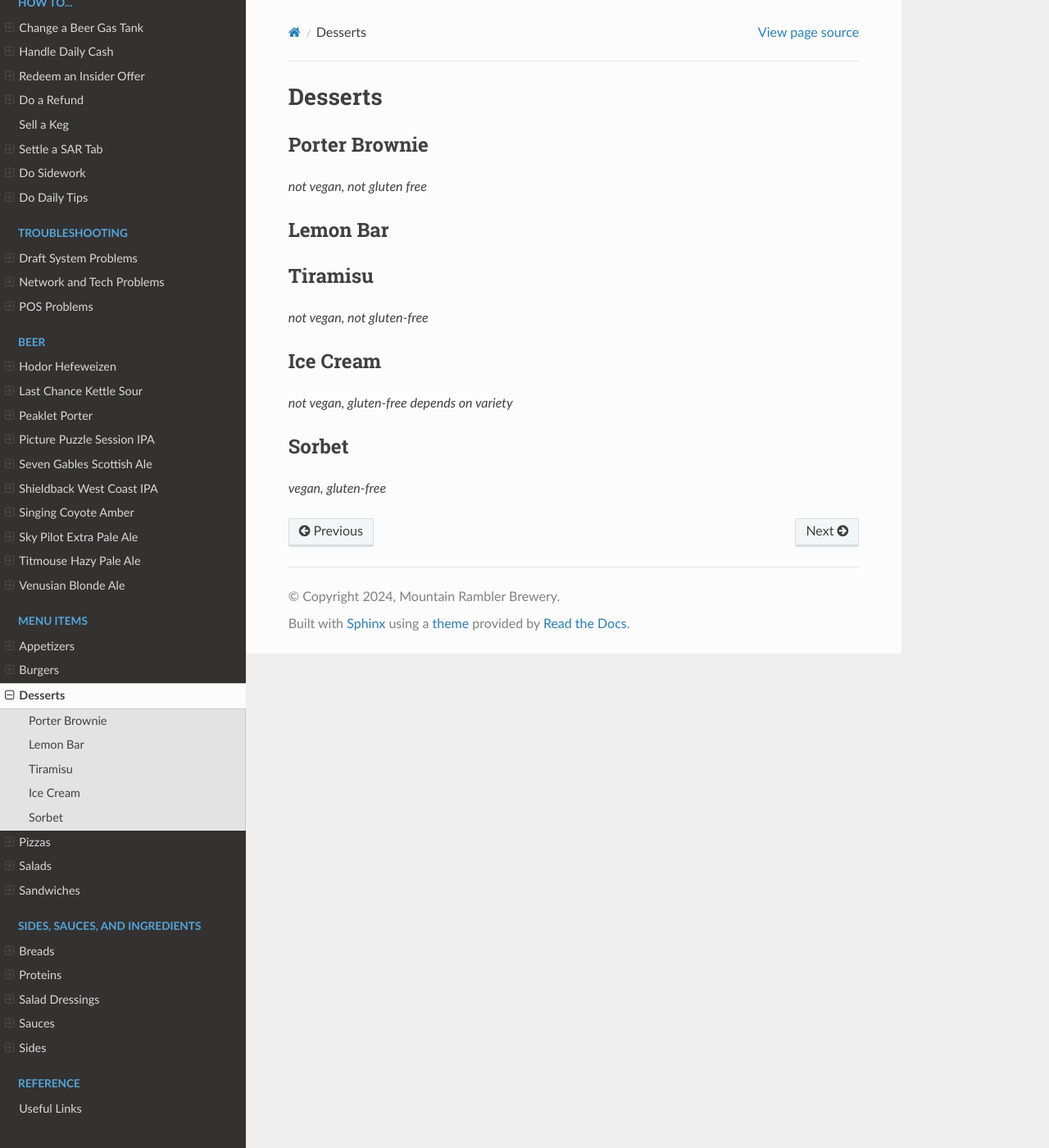
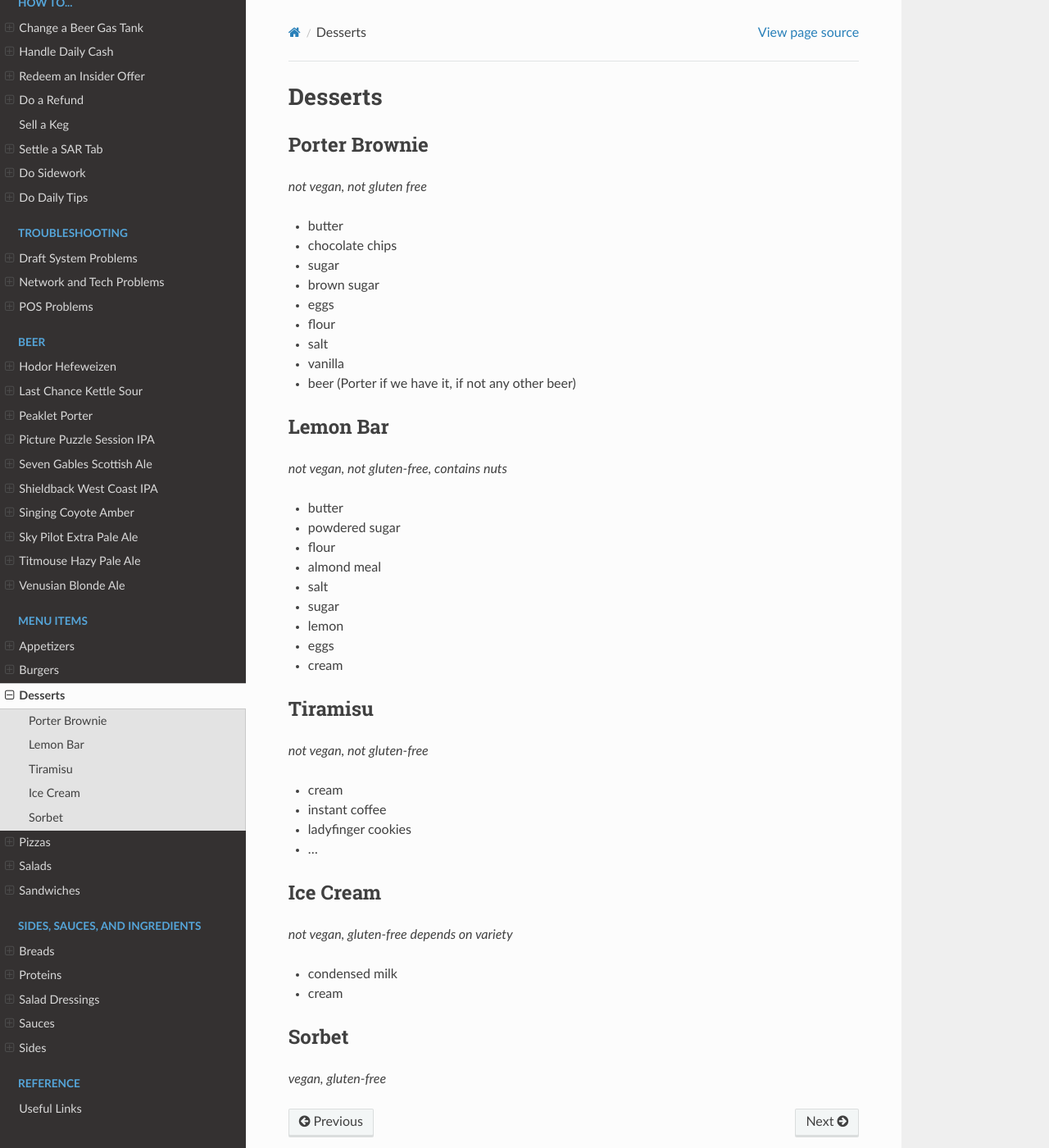
Before and after one commit to zhenry9/mrb-docs, a Sphinx documentation site: the page built from docs/source/menu/food/desserts.rst, in a window 1280 px wide and 1400 px high. Shown: the whole window at 82% size. Built offline with Sphinx 7.4.7 and the Read the Docs theme 3.1.0, drawn with Linux system fonts in a browser that asks for light colours.

Commit message:
update desserts

```diff
--- a/docs/source/menu/food/desserts.rst
+++ b/docs/source/menu/food/desserts.rst
@@ -5,17 +5,46 @@ Porter Brownie
 --------------
 *not vegan, not gluten free*
 
+- butter
+- chocolate chips
+- sugar
+- brown sugar
+- eggs
+- flour
+- salt
+- vanilla
+- beer (Porter if we have it, if not any other beer)
+
 Lemon Bar
 ---------
+*not vegan, not gluten-free, contains nuts*
+
+- butter
+- powdered sugar
+- flour
+- almond meal
+- salt
+- sugar
+- lemon
+- eggs
+- cream
 
 Tiramisu
 --------
 *not vegan, not gluten-free*
 
+- cream
+- instant coffee
+- ladyfinger cookies
+- ...
+
 Ice Cream
 ---------
 *not vegan, gluten-free depends on variety*
 
+- condensed milk
+- cream
+
 Sorbet
 ------
 *vegan, gluten-free*
```
